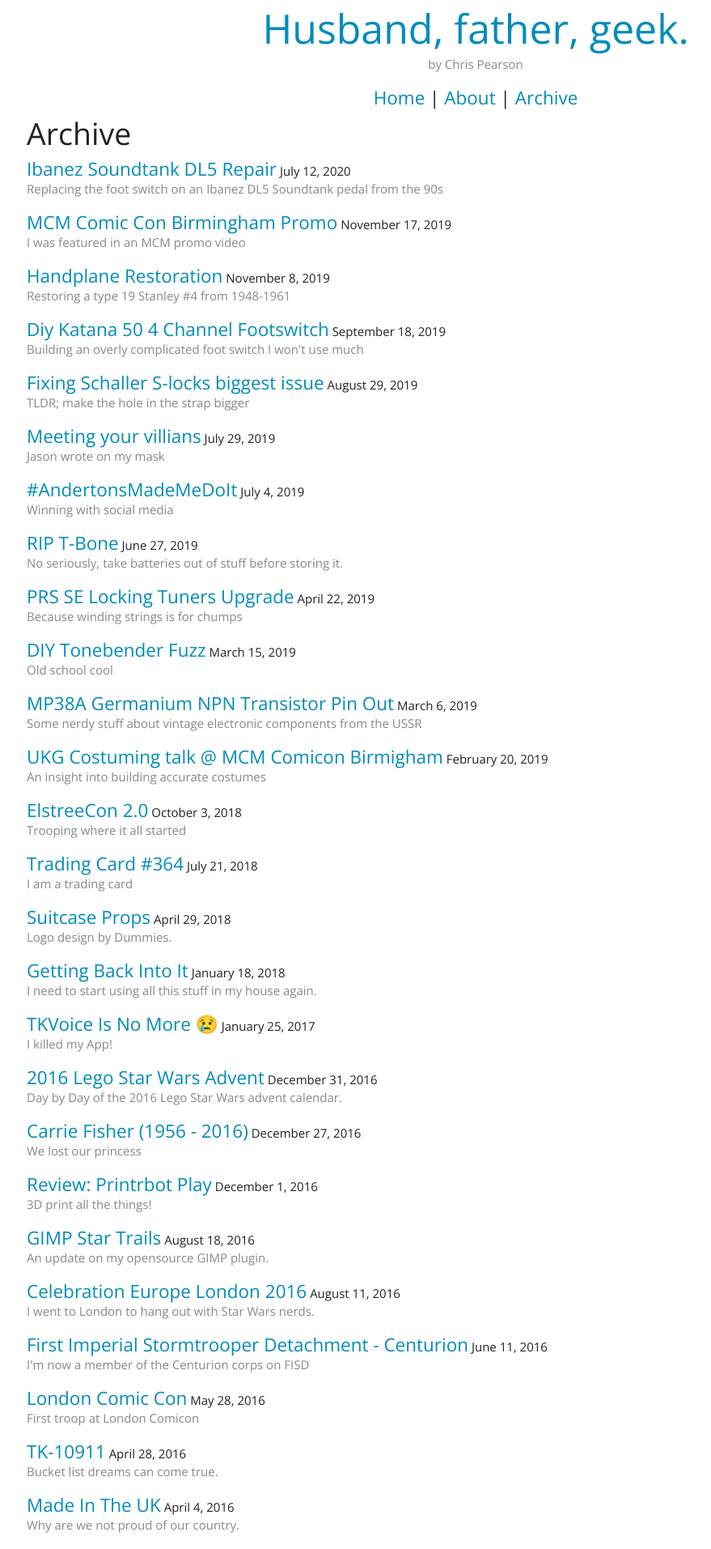
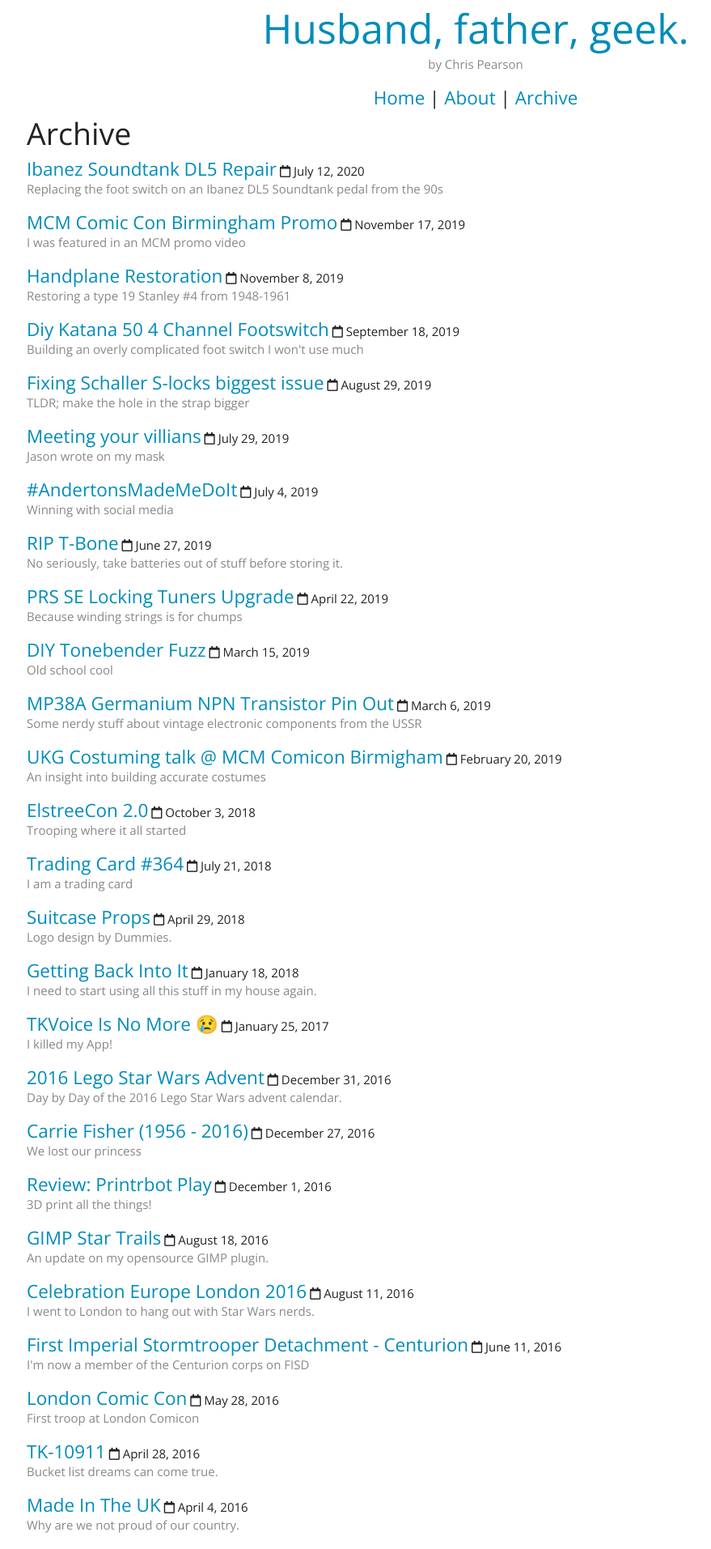
Before and after one commit to themaninthesuitcase/themaninthesuitcase.github.io, a Jekyll site: the page built from archive.html, in a window 1280 px wide. Shown: the top 1913 px of the page at 81% size, without its empty margins (52-931 px from the left). Built offline with Jekyll 4.4.1, drawn with Linux system fonts in a browser that asks for light colours; nearby versions of some CDN libraries.

Commit message:
Add calender icon to archive page.

```diff
--- a/archive.html
+++ b/archive.html
@@ -6,7 +6,7 @@
 {% for post in site.posts  %}
   <div>
     <p>
-      <a href="{{post.url}}"><span class="h4">{{ post.title }}</span></a> {{ post.date | date: "%B %-d, %Y" }}
+      <a href="{{post.url}}"><span class="h4">{{ post.title }}</span></a> <i class="far fa-calendar"></i> {{ post.date | date: "%B %-d, %Y" }}
       {% if post.description %}<br /><span class="text-muted">{{ post.description }}</span> {% endif %}
     </p>
   </div>
```
